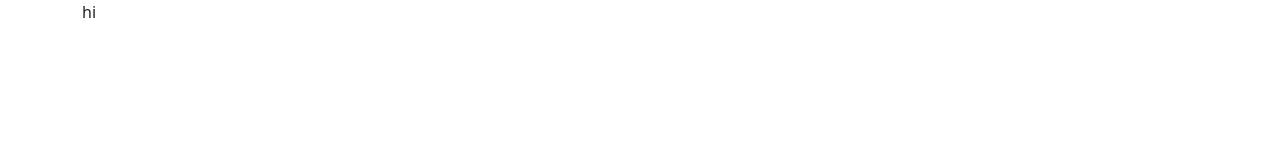
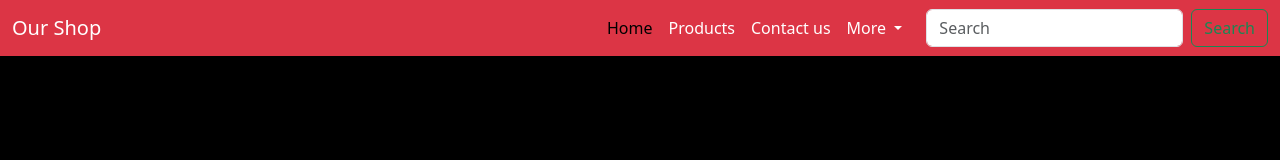
Before and after one commit to sihabtanbir/bootstrap-shopping-website, a plain HTML site: page index.html in a window 1280 px wide. Drawn offline with nearby package versions, Linux system fonts and the light colour scheme.

Commit message:
header navbar

```diff
--- a/index.html
+++ b/index.html
@@ -5,12 +5,53 @@
     <meta name="viewport" content="width=device-width, initial-scale=1.0">
     <title>Bootstrap Shopping website</title>
 
+
     <!-- Bootstrap cdn  -->
     <link href="https://cdn.jsdelivr.net/npm/bootstrap@5.3.3/dist/css/bootstrap.min.css" rel="stylesheet" integrity="sha384-QWTKZyjpPEjISv5WaRU9OFeRpok6YctnYmDr5pNlyT2bRjXh0JMhjY6hW+ALEwIH" crossorigin="anonymous">
+
+    <link rel="stylesheet" href="styles.css">
 </head>
 <body>
 
-<div class="container">hi </div>
+<header>
+    <nav class="navbar navbar-expand-lg bg-danger">
+        <div class="container-fluid">
+          <a class="navbar-brand text-white" href="#">Our Shop</a>
+          <button class="navbar-toggler" type="button" data-bs-toggle="collapse" data-bs-target="#navbarSupportedContent" aria-controls="navbarSupportedContent" aria-expanded="false" aria-label="Toggle navigation">
+            <span class="navbar-toggler-icon"></span>
+          </button>
+          <div class="collapse navbar-collapse" id="navbarSupportedContent">
+            <ul class="navbar-nav ms-auto mb-2 mb-lg-0 text-white me-3">
+              <li class="nav-item">
+                <a class="nav-link active" aria-current="page" href="#">Home</a>
+              </li>
+              <li class="nav-item">
+                <a class="nav-link" href="#">Products</a>
+              </li>
+              <li class="nav-item">
+                <a class="nav-link" href="#">Contact us</a>
+              </li>
+              <li class="nav-item dropdown">
+                <a class="nav-link dropdown-toggle" href="#" role="button" data-bs-toggle="dropdown" aria-expanded="false">
+                  More
+                </a>
+                <ul class="dropdown-menu">
+                  <li><a class="dropdown-item" href="#">Action</a></li>
+                  <li><a class="dropdown-item" href="#">Another action</a></li>
+                  <li><hr class="dropdown-divider"></li>
+                  <li><a class="dropdown-item" href="#">Something else here</a></li>
+                </ul>
+              </li>
+
+            </ul>
+            <form class="d-flex" role="search">
+              <input class="form-control me-2" type="search" placeholder="Search" aria-label="Search">
+              <button class="btn btn-outline-success" type="submit">Search</button>
+            </form>
+          </div>
+        </div>
+      </nav>
+</header>
 
 
     <!-- bootstrap cdn  -->
--- /dev/null
+++ b/styles.css
@@ -0,0 +1,6 @@
+.navbar-nav li a{
+    color: white
+}
+body{
+    background: #000;
+}
```
